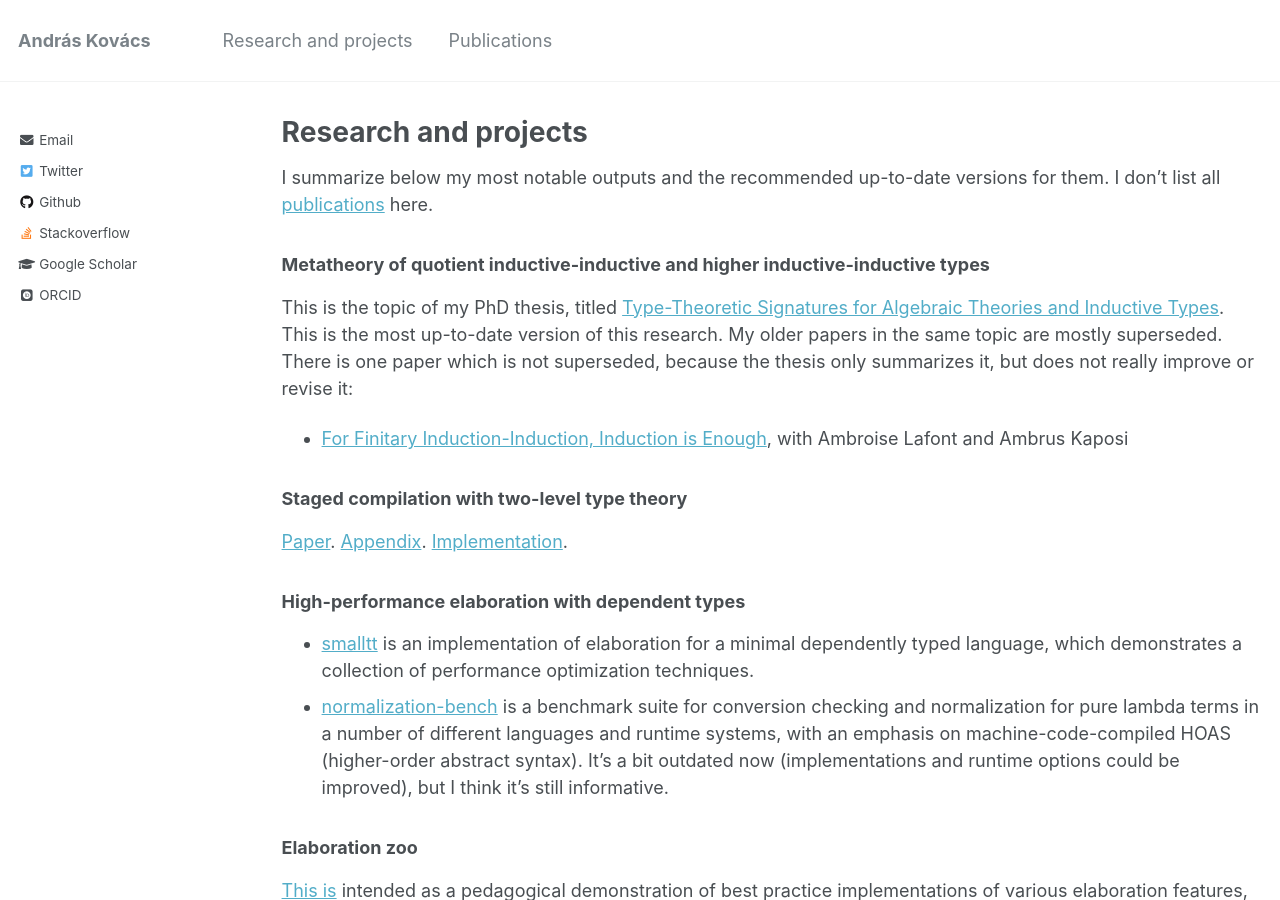
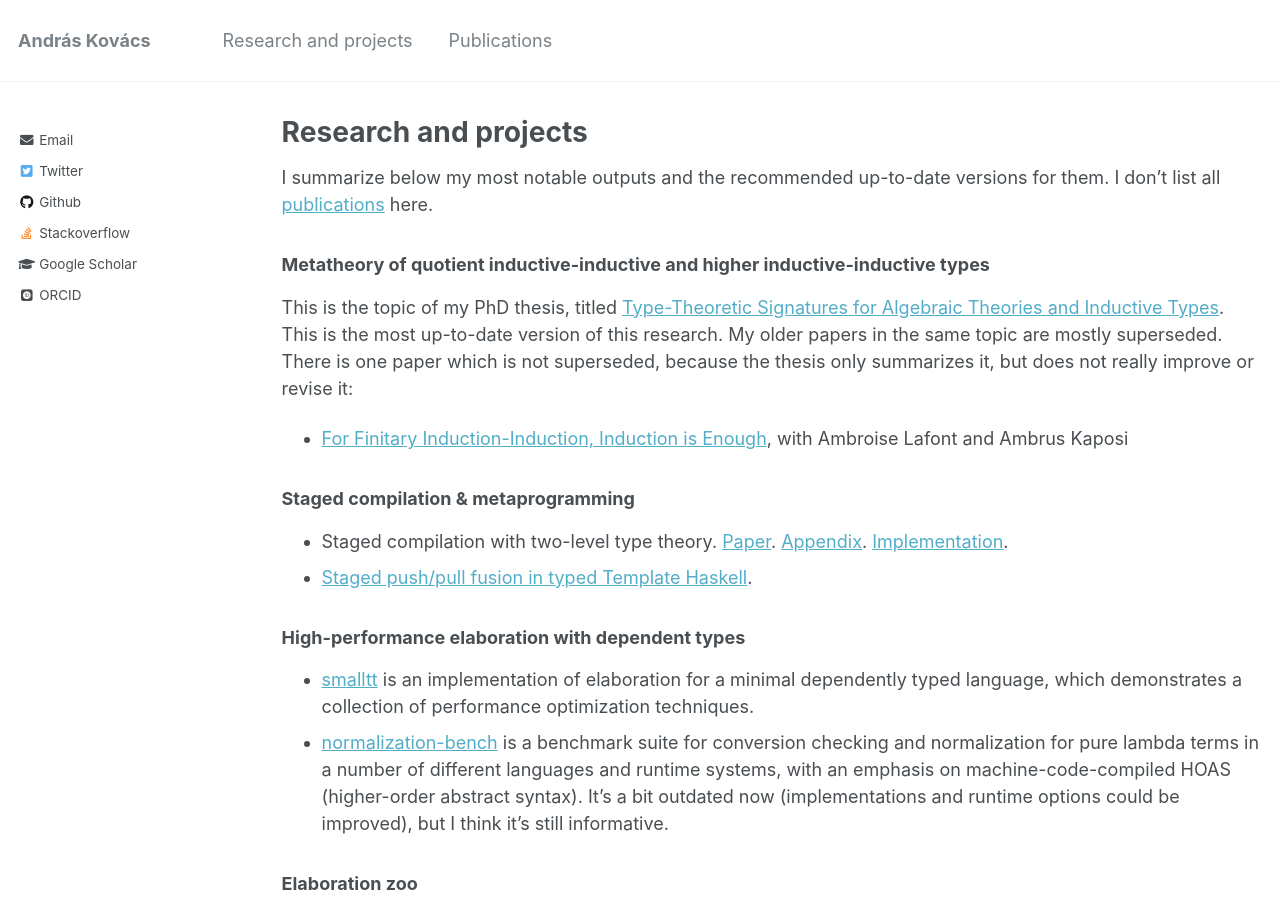
Before and after one commit to AndrasKovacs/AndrasKovacs.github.io, a Jekyll site: the page built from research-and-projects.md, in a window 1280 px wide and 900 px high. Built offline with Jekyll 4.4.1, drawn with Linux system fonts in a browser that asks for light colours; some web fonts are replaced.

Commit message:
add staged fusion

```diff
--- a/research-and-projects.md
+++ b/research-and-projects.md
@@ -19,9 +19,11 @@ thesis only summarizes it, but does not really improve or revise it:
 - [For Finitary Induction-Induction, Induction is Enough](https://drops.dagstuhl.de/opus/volltexte/2020/13070/), with
   Ambroise Lafont and Ambrus Kaposi
 
-### Staged compilation with two-level type theory
+### Staged compilation & metaprogramming
 
-[Paper](pdfs/2ltt.pdf). [Appendix](pdfs/2ltt_appendix.pdf). [Implementation](https://github.com/AndrasKovacs/staged).
+- Staged compilation with two-level type
+  theory. [Paper](pdfs/2ltt.pdf). [Appendix](pdfs/2ltt_appendix.pdf). [Implementation](https://github.com/AndrasKovacs/staged).
+- [Staged push/pull fusion in typed Template Haskell](https://github.com/AndrasKovacs/staged-fusion).
 
 ### High-performance elaboration with dependent types
 
```
